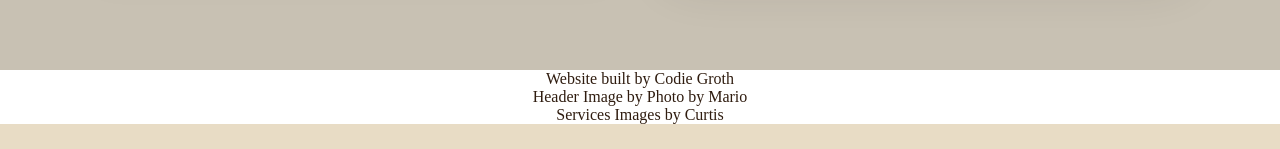
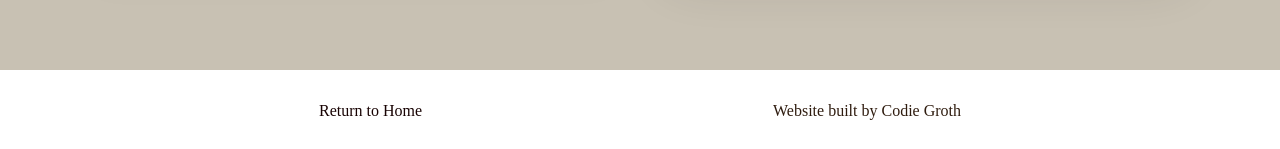
Before and after one commit to codiemaureen/CedarLakeCarpentry_V2, a Next.js app: page / in a window 1280 px wide. Shown: the part 4316-4465 px from the top of the page. Before the commit the page ends 4440 px from the top, so only its background shows below. Built offline with nearby package versions, Linux system fonts and the light colour scheme.

Commit message:
Cleaning up footer

```diff
--- a/src/app/component/Footer.jsx
+++ b/src/app/component/Footer.jsx
@@ -3,9 +3,8 @@ import style from '../component/Footer.module.css';
 const Footer = () => {
   return (
     <div className={style.footerContainer}>
+      <a href='/'>Return to Home</a>
       <p>Website built by <a href="https://codiegroth.com/">Codie Groth</a></p>
-      <p>Header Image by Photo by <a href='https://www.pexels.com/photo/carpenter-using-circular-saw-for-precise-woodcutting-28518832/' alt='header-photo-cred'>Mario</a></p>
-      <p>Services Images by <a href='https://www.pexels.com/photo/couch-with-blue-pillows-in-a-living-room-5178068/'>Curtis</a></p>
     </div>
   )
 }
--- a/src/app/component/Footer.module.css
+++ b/src/app/component/Footer.module.css
@@ -1,4 +1,6 @@
 .footerContainer{
+ display: flex;
+ justify-content: space-evenly;
  text-align: center;
  background-color: white;
  color: rgb(24, 3, 3);
@@ -6,3 +8,7 @@
  width: 100vw;
  bottom: 0;
 }
+
+.footerContainer > * {
+ padding: 2rem;
+}
```
